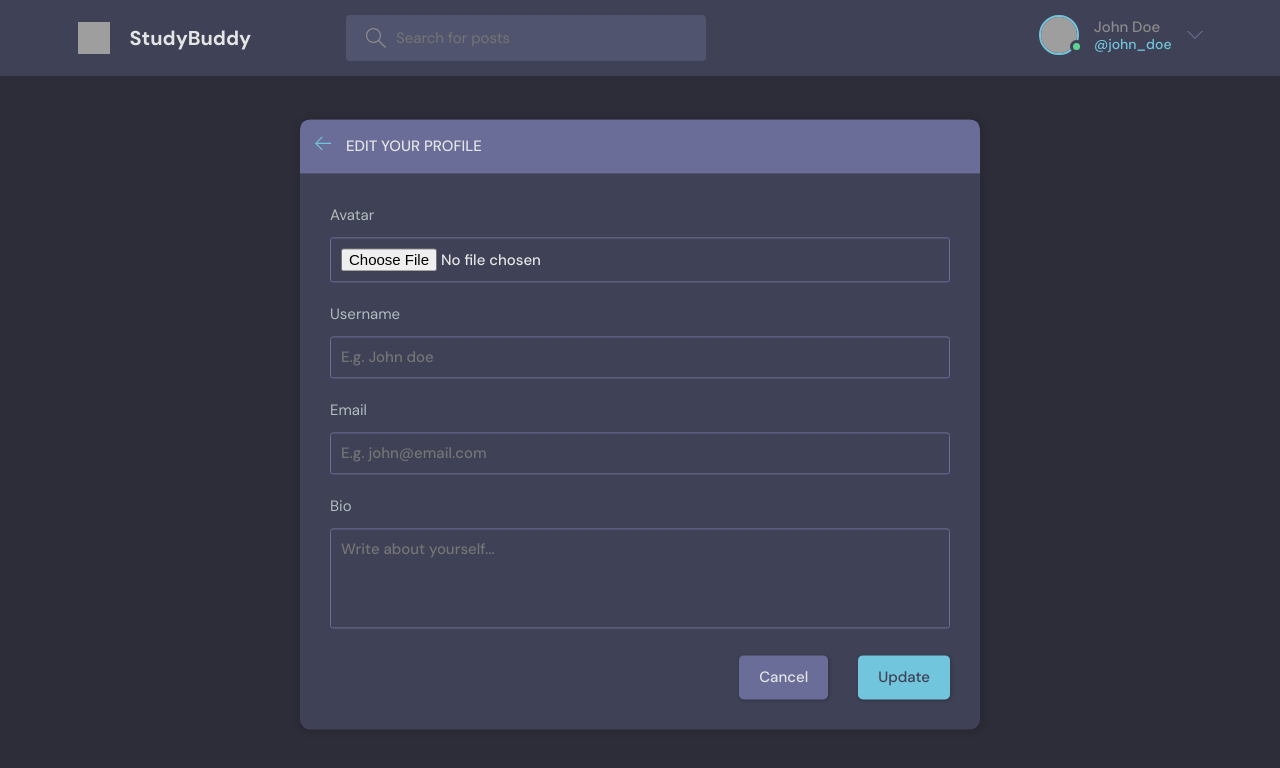
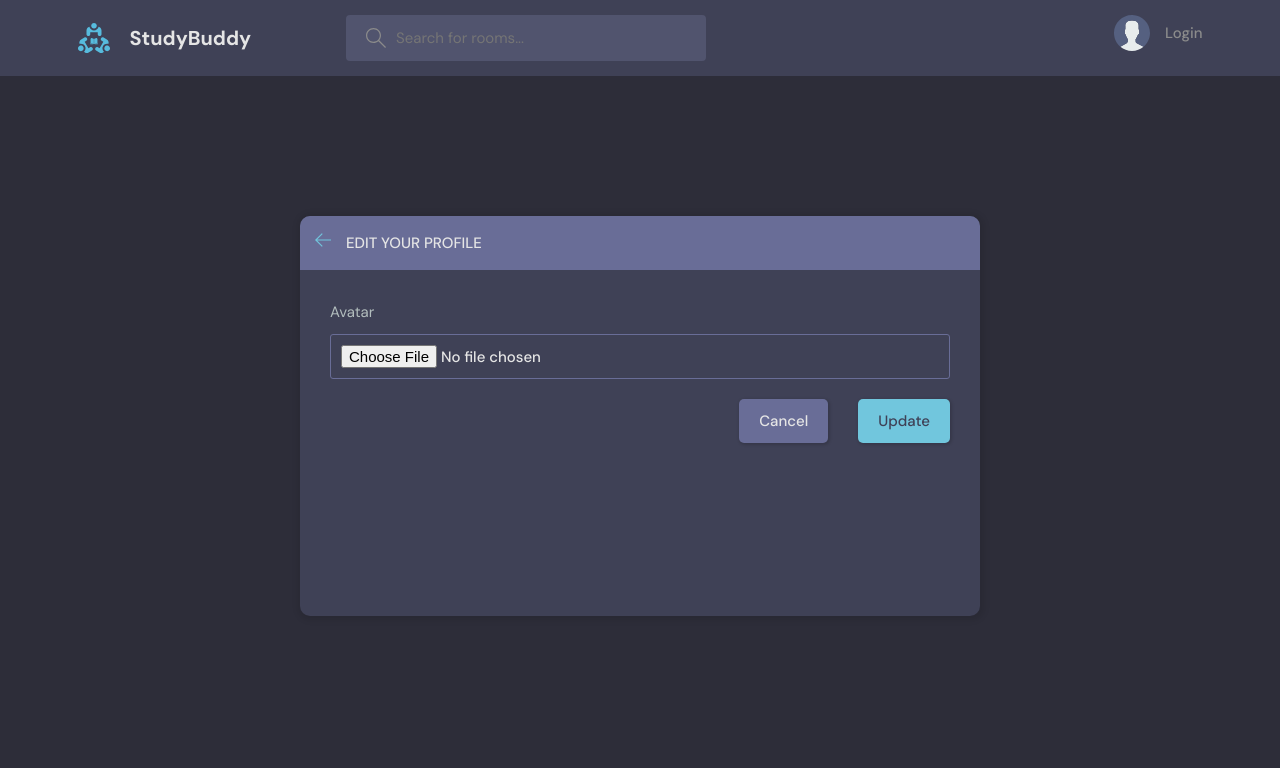
Before and after one commit to keshavdubey1196/Chat-Room, a Django app: template studybud/base/templates/base/update-user.html in a window 1280 px wide. Shown: the top 768 px of the page. Run offline with Django 3.2, Linux system fonts and the light colour scheme; the template is opened without the code that fills it, so the values that code supplies are empty; grey boxes are pictures that could not be loaded.

Commit message:
Edit User Account Page/ creating view and url for udpate-user page and editing profile page and navbar page and form in update-user page(creating ModelForm)

```diff
--- a/studybud/base/forms.py
+++ b/studybud/base/forms.py
@@ -1,8 +1,14 @@
 from django.forms import ModelForm
 from .models import Room
+from django.contrib.auth.models import User
+
 
 class RoomForm(ModelForm):
     class Meta:
         model = Room
         fields = "__all__"
         exclude=["host","participants"]
+
+class User(ModelForm):
+    class Meta:
+        model=["username","email"]
--- a/studybud/base/templates/base/update-user.html
+++ b/studybud/base/templates/base/update-user.html
@@ -1,60 +1,13 @@
-<!DOCTYPE html>
-<html lang="en">
-  <head>
-    <meta charset="UTF-8" />
-    <meta http-equiv="X-UA-Compatible" content="IE=edge" />
-    <meta name="viewport" content="width=device-width, initial-scale=1.0" />
-    <link rel="shortcut icon" href="assets/favicon.ico" type="image/x-icon" />
-    <link rel="stylesheet" href="style.css" />
-    <title>StudyBuddy - Find study partners around the world!</title>
-  </head>
+{% extends "main.html"%}
 
-  <body>
-    <header class="header header--loggedIn">
-      <div class="container">
-        <a href="/" class="header__logo">
-          <img src="assets/logo.svg" />
-          <h1>StudyBuddy</h1>
-        </a>
-        <form class="header__search">
-          <label>
-            <svg version="1.1" xmlns="http://www.w3.org/2000/svg" width="32" height="32" viewBox="0 0 32 32">
-              <title>search</title>
-              <path
-                d="M32 30.586l-10.845-10.845c1.771-2.092 2.845-4.791 2.845-7.741 0-6.617-5.383-12-12-12s-12 5.383-12 12c0 6.617 5.383 12 12 12 2.949 0 5.649-1.074 7.741-2.845l10.845 10.845 1.414-1.414zM12 22c-5.514 0-10-4.486-10-10s4.486-10 10-10c5.514 0 10 4.486 10 10s-4.486 10-10 10z"
-              ></path>
-            </svg>
-            <input placeholder="Search for posts" />
-          </label>
-        </form>
-        <nav class="header__menu">
-          <!-- Not Logged In -->
-          <!-- <a href="/login.html">
-            <img src="./assets/avatar.svg" />
-            <p>Account</p>
-          </a> -->
-
-          <!-- Logged In -->
-          <a href="#">
-            <div class="avatar avatar--medium active">
-              <img src="https://randomuser.me/api/portraits/men/37.jpg" />
-            </div>
-            <p>John Doe <span>@john_doe</span></p>
-            <svg version="1.1" xmlns="http://www.w3.org/2000/svg" width="32" height="32" viewBox="0 0 32 32">
-              <title>chevron-down</title>
-              <path d="M16 21l-13-13h-3l16 16 16-16h-3l-13 13z"></path>
-            </svg>
-          </a>
-        </nav>
-      </div>
-    </header>
+{% block content %}
 
     <main class="update-account layout">
         <div class="container">
             <div class="layout__box">
                 <div class="layout__boxHeader">
                     <div class="layout__boxTitle">
-                        <a href="profile.html">
+                        <a href="{% url "home" %}">
                             <svg version="1.1" xmlns="http://www.w3.org/2000/svg" width="32" height="32"
                                 viewBox="0 0 32 32">
                                 <title>arrow-left</title>
@@ -67,26 +20,13 @@
                     </div>
                 </div>
                 <div class="layout__body">
-                    <form class="form" action="#">
+                    <form class="form" action="" method="POST">
+                      {% csrf_token %}
                         <div class="form__group">
                             <label for="profile_pic">Avatar</label>
                             <input id="profile_pic" name="profile_pic" type="file" />
                         </div>
 
-              <div class="form__group">
-                <label for="username">Username</label>
-                <input id="username" name="username" type="text" placeholder="E.g. John doe" />
-              </div>
-
-              <div class="form__group">
-                <label for="email">Email</label>
-                <input id="email" name="email" type="text" placeholder="E.g. john@email.com" />
-              </div>
-
-                        <div class="form__group">
-                            <label for="user_bio">Bio</label>
-                            <textarea name="user_bio" id="user_bio" placeholder="Write about yourself..."></textarea>
-                        </div>
                         <div class="form__action">
                             <a class="btn btn--dark" href="index.html">Cancel</a>
                             <button class="btn btn--main" type="submit">Update</button>
@@ -99,3 +39,5 @@
     </main>
   </body>
 </html>
+
+{% endblock %}
--- a/studybud/base/urls.py
+++ b/studybud/base/urls.py
@@ -12,4 +12,5 @@
     path("update-room/<str:pk>/", views.updateRoom, name="update-room"),
     path("delete-room/<str:pk>/", views.deleteRoom, name="delete-room"),
     path("delete-message/<str:pk>/", views.deleteMessage, name="delete-message"),
+    path("update-user/", views.updateUser, name="update-user"),
 ]
--- a/studybud/base/views.py
+++ b/studybud/base/views.py
@@ -175,4 +175,4 @@
 
 @login_required(login_url="login")
 def updateUser(request):
-    pass
+    return render(request, "base/update-user.html")
--- a/studybud/templates/navbar.html
+++ b/studybud/templates/navbar.html
@@ -35,7 +35,7 @@
       {% if request.user.is_authenticated %}
 
       <div class="header__user">
-        <a href="profile.html">
+        <a href="{% url "update-user" %}">
           <div class="avatar avatar--medium active">
             <img src="https://randomuser.me/api/portraits/men/37.jpg" />
           </div>
@@ -63,7 +63,7 @@
       {% endif %}
 
       <div class="dropdown-menu">
-        <a href="settings.html" class="dropdown-link"
+        <a href="{% url "update-user" %}" class="dropdown-link"
           ><svg
             version="1.1"
             xmlns="http://www.w3.org/2000/svg"
```
